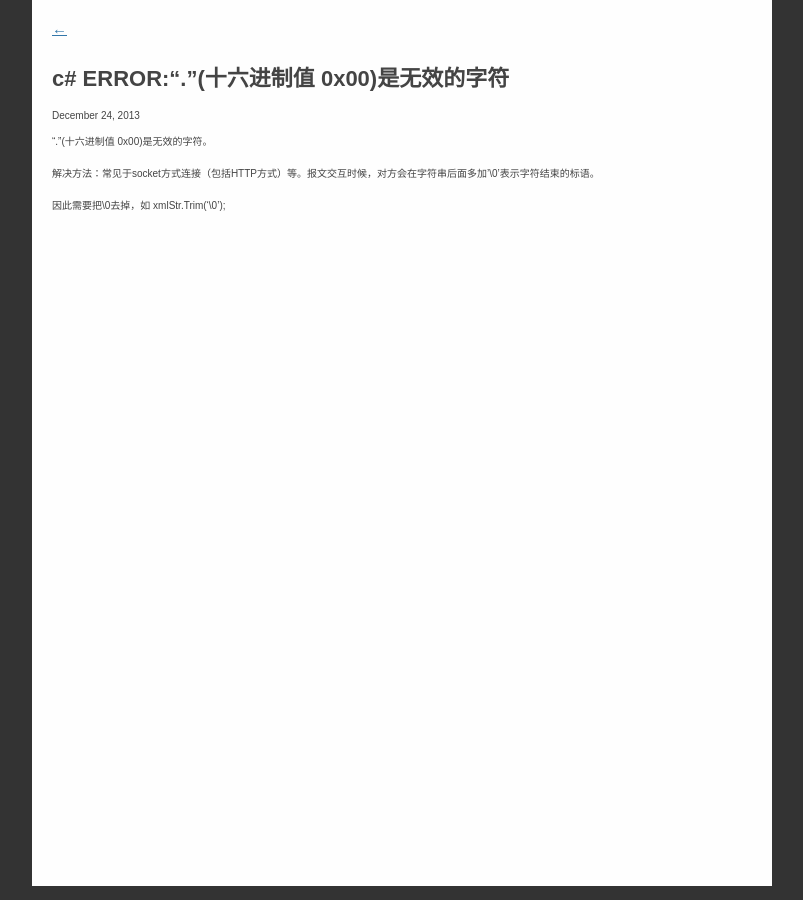
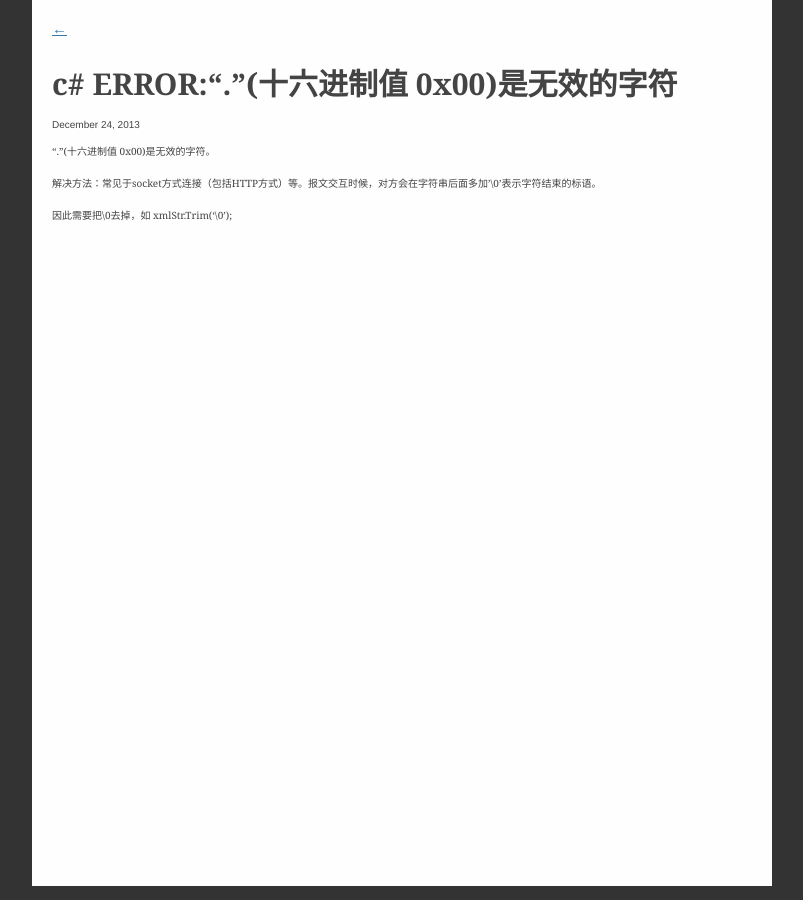
Before and after one commit to osrpt/osrpt.github.com, a Jekyll site: the page built from _posts/2013-12-24-c-sharp-invalid-0x00.md, in a window 1280 px wide. Shown: the whole page, without its empty margins (238-1041 px from the left). Built offline with Jekyll 4.4.1, drawn with Linux system fonts in a browser that asks for light colours; Markdown is read by kramdown in place of the engine named in the settings.

Commit message:
修改字体

```diff
--- a/css/default.css
+++ b/css/default.css
@@ -1,5 +1,5 @@
 html {
-    font-family: sans-serif;
+    font-family: "Helvetica Neue",Helvetica,Arial,"Hiragino Sans GB",sans-serif;
     -ms-text-size-adjust: 100%;
     -webkit-text-size-adjust: 100%;
     background:#333;
@@ -275,8 +275,10 @@ pre {
     font-size: 1.5em;
 }
 .article .title {
-    font-size: 2.2em;
+    font-size: 3em;
+    margin:0.5em 0;
     border-bottom: 1ps solid #ddd;
+    font-family: Georgia,"Times New Roman",Times,"Kai","Kaiti SC","KaiTi","BiauKai","楷体","楷体_GB2312",serif;
 }
 .article .date {
     font-size:1em;
@@ -288,6 +290,7 @@ pre {
 }
 .article .content {
     line-height: 2.2em;
+    font-family: Georgia,"Times New Roman",Times,"Songti SC","SimSun",serif;
 }
 .article .content p {
     margin:1em auto;
```
